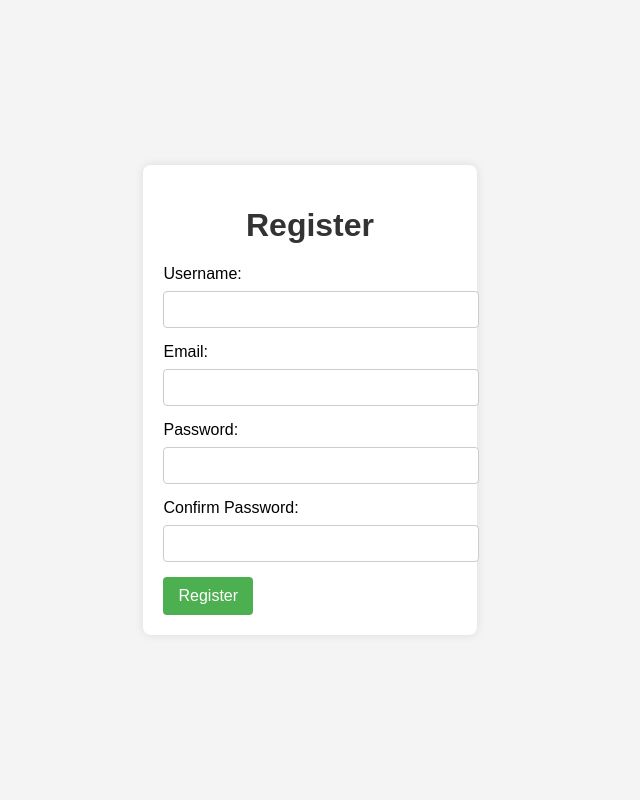
After one commit to Techbite-sudo/trydjango, a Django app: page //Register in a window 1280 px wide. The commit adds this page. Shown: the whole page, without its empty margins (330-970 px from the left). Run offline with Django 3.2, Linux system fonts and the light colour scheme.

Commit message:
integrated static and templates successfully

```diff
--- a/myapp/urls.py
+++ b/myapp/urls.py
@@ -5,5 +5,8 @@ from myapp import views
 
 
 urlpatterns = [
-    path("", views.index, name="index")
+    path("", views.index, name="index"),
+    path("/Register", views.register, name="register"),
+    path("/login", views.login, name="login"),
+    path("/logout", views.logout, name="logout"),
 ]
--- a/myapp/views.py
+++ b/myapp/views.py
@@ -4,3 +4,12 @@ from django.shortcuts import render
 # Create your views here.
 def index(request):
     return render(request, "index.html")
+
+def register(request):
+    return render(request, "register.html")
+
+def login(request):
+    return render(request, "login.html")
+
+def logout(request):
+    return render(request, "logout.html")
--- /dev/null
+++ b/static/register.css
@@ -0,0 +1,53 @@
+body {
+    font-family: 'Arial', sans-serif;
+    background-color: #f4f4f4;
+    margin: 0;
+    display: flex;
+    align-items: center;
+    justify-content: center;
+    height: 100vh;
+}
+
+.container {
+    background-color: #fff;
+    border-radius: 8px;
+    box-shadow: 0 0 10px rgba(0, 0, 0, 0.1);
+    padding: 20px;
+}
+
+.registration-form {
+    max-width: 400px;
+    margin: auto;
+}
+
+h1 {
+    text-align: center;
+    color: #333;
+}
+
+label {
+    display: block;
+    margin-bottom: 8px;
+}
+
+input {
+    width: 100%;
+    padding: 10px;
+    margin-bottom: 15px;
+    border: 1px solid #ccc;
+    border-radius: 4px;
+}
+
+button {
+    background-color: #4caf50;
+    color: #fff;
+    padding: 10px 15px;
+    border: none;
+    border-radius: 4px;
+    cursor: pointer;
+    font-size: 16px;
+}
+
+button:hover {
+    background-color: #45a049;
+}
--- /dev/null
+++ b/templates/register.html
@@ -0,0 +1,32 @@
+
+{% load static %}
+
+<!DOCTYPE html>
+<html lang="en">
+<head>
+    <meta charset="UTF-8">
+    <meta name="viewport" content="width=device-width, initial-scale=1.0">
+    <link rel="stylesheet" href="{% static 'register.css' %}">
+    <title>Registration Form</title>
+</head>
+<body>
+    <div class="container">
+        <form class="registration-form">
+            <h1>Register</h1>
+            <label for="username">Username:</label>
+            <input type="text" id="username" name="username" required>
+
+            <label for="email">Email:</label>
+            <input type="email" id="email" name="email" required>
+
+            <label for="password">Password:</label>
+            <input type="password" id="password" name="password" required>
+
+            <label for="confirm-password">Confirm Password:</label>
+            <input type="password" id="confirm-password" name="confirm-password" required>
+
+            <button type="submit">Register</button>
+        </form>
+    </div>
+</body>
+</html>
--- a/trydjango/settings.py
+++ b/trydjango/settings.py
@@ -119,3 +119,4 @@ USE_TZ = True
 # https://docs.djangoproject.com/en/2.0/howto/static-files/
 
 STATIC_URL = '/static/'
+STATICFILES_DIRS= (os.path.join(BASE_DIR, 'static'),)
```
Also changed, not shown: static/home.css (added, +40 -0 lines), static/login.css (added, +53 -0 lines), templates/index.html (+19 -1 lines), templates/login.html (added, +25 -0 lines).
